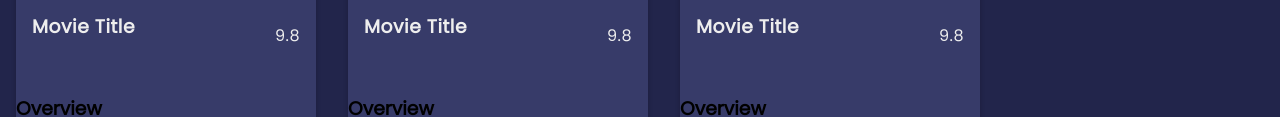
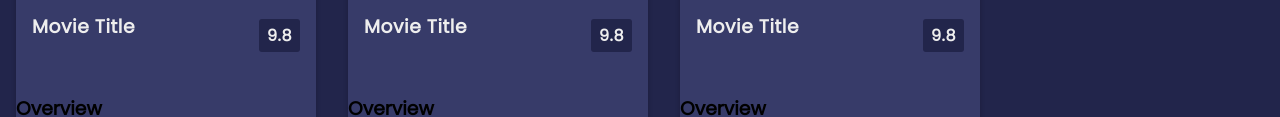
Before and after one commit to cparisi1290/js-movie-app, a plain HTML site: page index.html in a window 1280 px wide. Shown: the part 321-438 px from the top of the page. Drawn offline with Linux system fonts and the light colour scheme.

Commit message:
for the rating, change background color, bold th text, slightly round the corners and add spacing around it

```diff
--- a/style.css
+++ b/style.css
@@ -72,3 +72,10 @@ main {
 .movie-info h3 {
   margin-top: 0;
 }
+
+.movie-info span {
+  background-color: var(--primary-color);
+  padding: 0.25rem 0.5rem;
+  border-radius: 3px;
+  font-weight: bold;
+}
```
